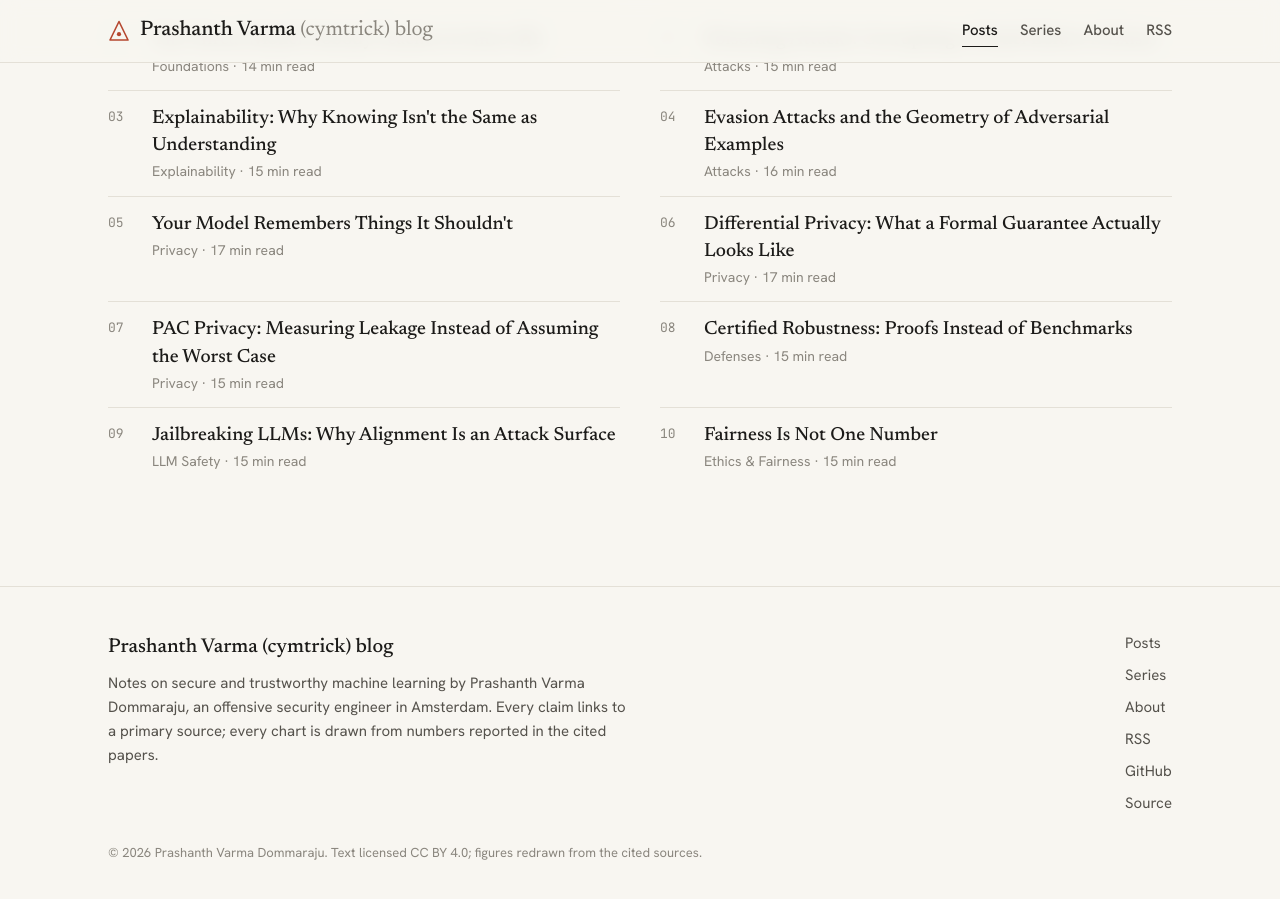
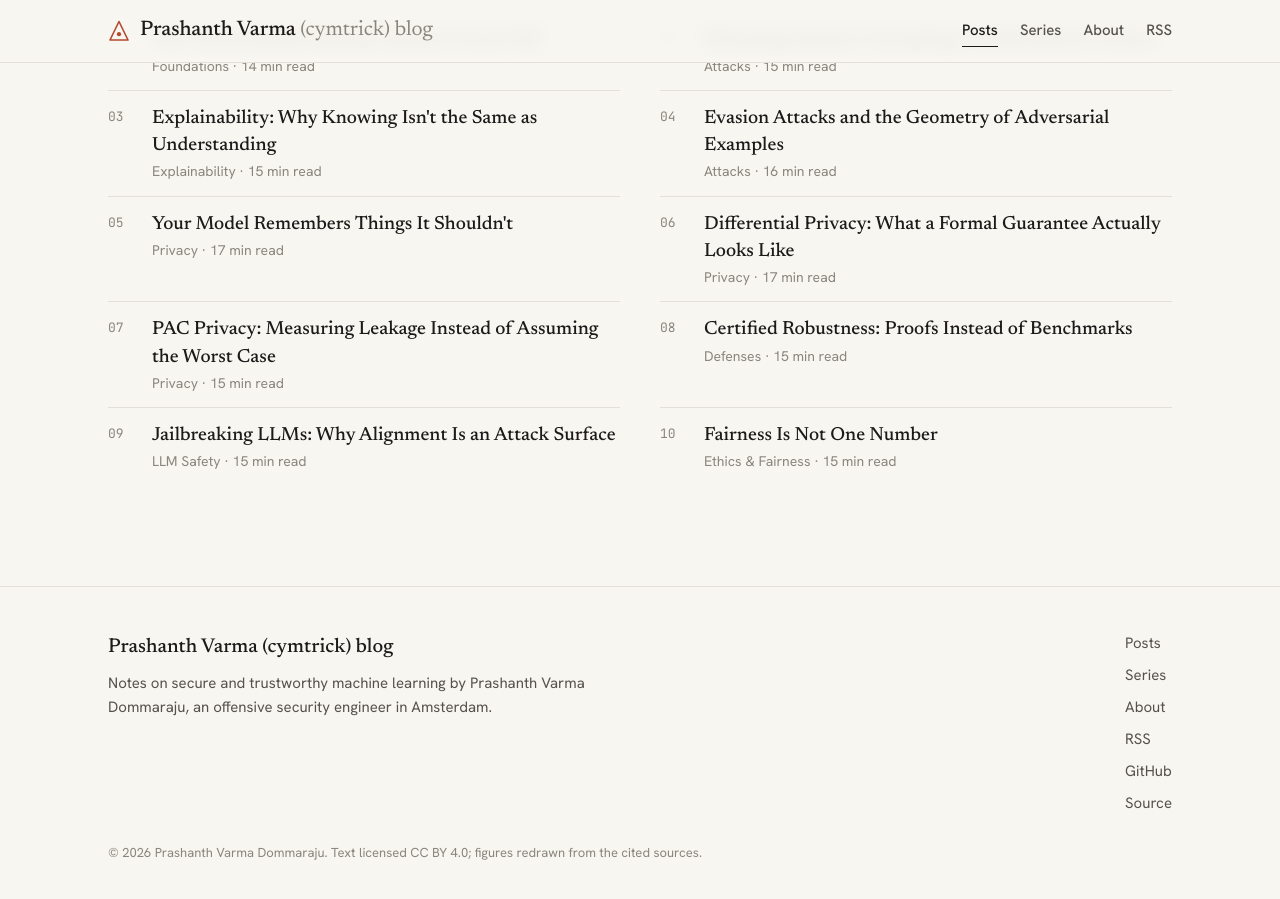
Before and after one commit to cymtrick/cymtrick.github.io, a Jekyll site: the page built from index.html, in a window 1280 px wide and 900 px high, scrolled down 3766 px. Built offline with Jekyll 4.4.1, drawn with Linux system fonts in a browser that asks for light colours.

Commit message:
Simplify footer blurb text
Removed the detailed description from the footer blurb.

```diff
--- a/_layouts/default.html
+++ b/_layouts/default.html
@@ -38,7 +38,7 @@
     <div class="site-footer-inner">
       <div>
         <div class="footer-title">Prashanth Varma (cymtrick) blog</div>
-        <p class="footer-blurb">Notes on secure and trustworthy machine learning by {{ site.author }}, an offensive security engineer in Amsterdam. Every claim links to a primary source; every chart is drawn from numbers reported in the cited papers.</p>
+        <p class="footer-blurb">Notes on secure and trustworthy machine learning by {{ site.author }}, an offensive security engineer in Amsterdam. </p>
       </div>
       <div class="footer-links">
         <a href="{{ '/' | relative_url }}">Posts</a>
```
